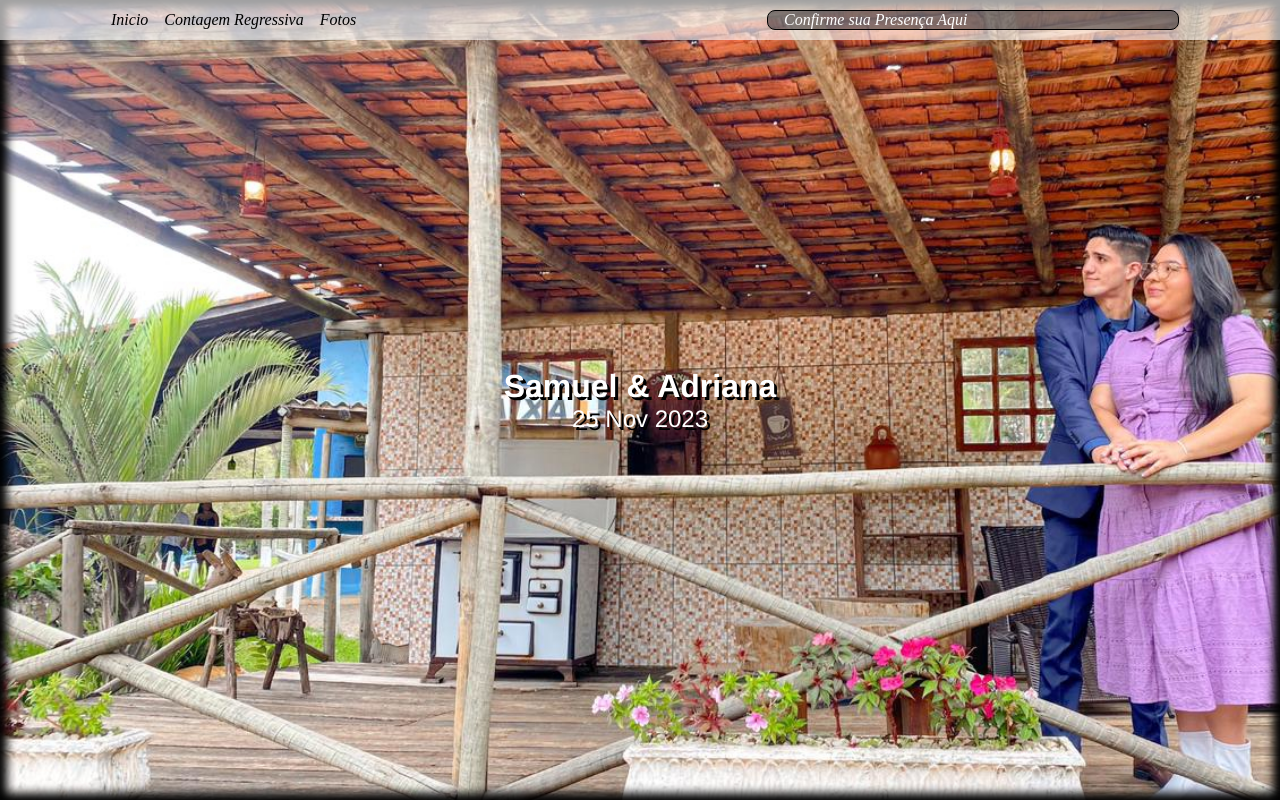
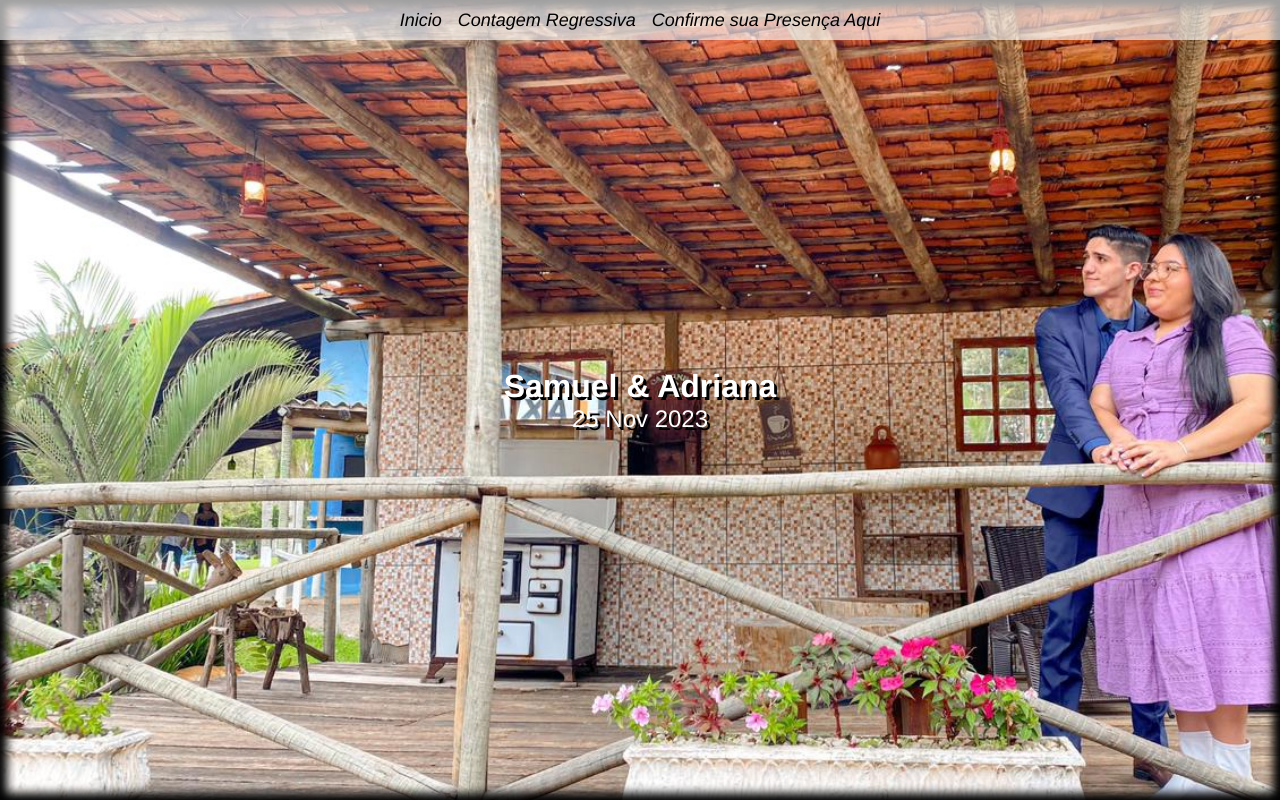
Before and after one commit to SamuelLopes-216/noivado, a React (Create React App) app: page / in a window 1280 px wide. Shown: the top 800 px of the page. Built offline with nearby package versions, Linux system fonts and the light colour scheme.

Commit message:
update css

```diff
--- a/src/App.css
+++ b/src/App.css
@@ -81,15 +81,16 @@ p{
 }
 .head{
   color: black;
-  width: 50vw;
   display: flex;
-  justify-content: left;
+  justify-content: center;
   text-align: center;
   gap: 1rem;
-  padding-left:10px ;
 }
-.head>a{
+a{
+  font-size: large;
   color: #000;
+  font-style: italic;
+  text-decoration: none;
 }
 .header{
   width: 100vw;
@@ -100,23 +101,6 @@ p{
   min-height: 2.5rem;
   position: fixed;
 }
-a{
-  color:rgb(255, 255, 255);
-  font-size: bolder;
-  font-family: cursive;
-  font-style: italic;
-  text-decoration: none;
-}
-.check{
-  font-size: 1rem;
-  width: 30vw;
-  padding-right: 10px;
-  margin-left: 1rem;
-  background-color: rgba(0, 0, 8, 0.438);
-  border-radius: 0.5rem;
-  border: 1px   solid black;
-  padding-left: 1em;
-}
 
 .counter{
   min-width: 5em;
--- a/src/Confirma.jsx
+++ b/src/Confirma.jsx
@@ -3,7 +3,7 @@ import './App.css';
 function Confirma() {
     return(
         <div className='backconf'>
-            <a href='' className='link'>confirma sua Presença AQUI</a>
+            <a href='https://wa.me/qr/35OMQE6JDKHAM1' className='link' id='confirma'>confirma sua Presença AQUI</a>
         </div>
     )
 }
--- a/src/Home.jsx
+++ b/src/Home.jsx
@@ -7,10 +7,8 @@ function Home() {
                     <div className="head">
                         <a href="#Home">Inicio</a>
                         <a href='#coutdown'>Contagem Regressiva</a>
-                        <a href='#photo'>Fotos</a>
-                    </div>
-                    <a href='https://wa.me/qr/35OMQE6JDKHAM1' className='check'>Confirme sua Presença Aqui</a>
-                </div>
+                        <a href='#confirma'>Confirme sua Presença Aqui</a>
+                </div></div>
                 <div className="backname" id='Home'>
                 <div className="name">
                     <div className="casal">
```
